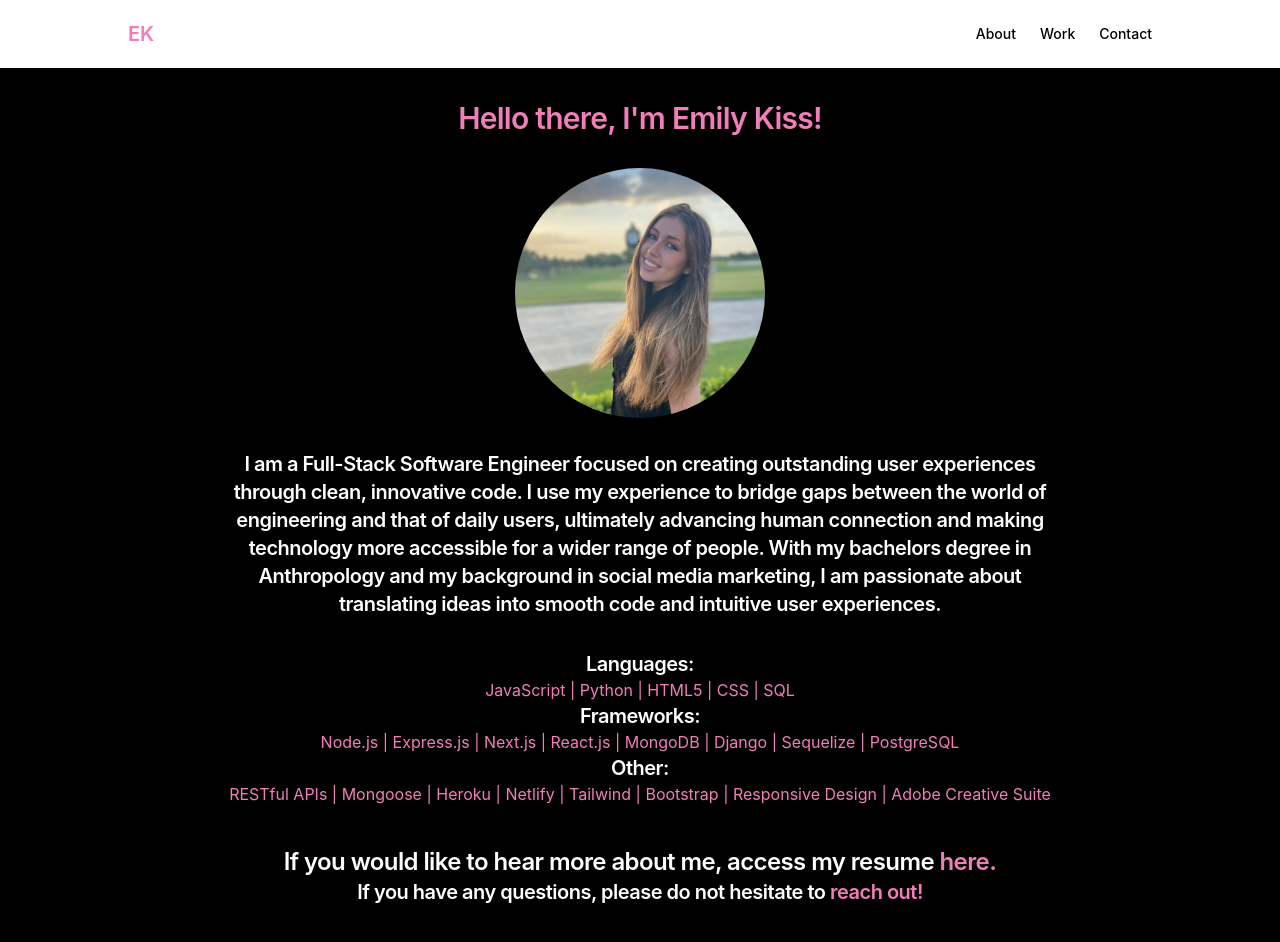
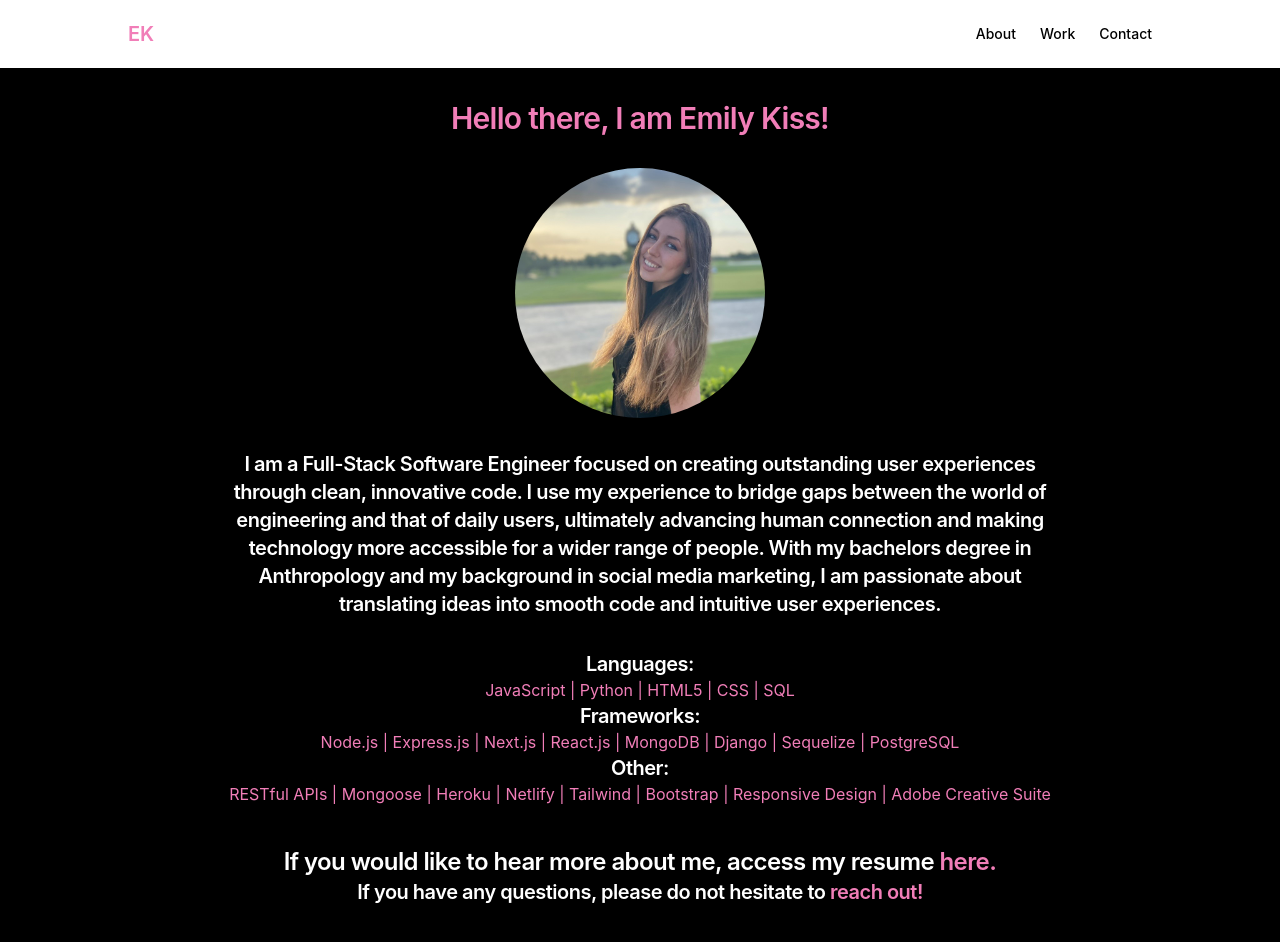
Before and after one commit to emilykiss/Emily-Kiss-Portfolio, a Next.js app: page / in a window 1280 px wide. Shown: the top 942 px of the page. Built offline with nearby package versions, Linux system fonts and the light colour scheme.

Commit message:
no apostrophes allowed I guess

```diff
--- a/pages/index.js
+++ b/pages/index.js
@@ -12,7 +12,7 @@ export default function Home() {
       </Head>
       <main>
         <h1 className="mt-8 text-center font-semibold tracking-tight text-pink-400 text-3xl">
-          Hello there, I'm Emily Kiss!
+          Hello there, I am Emily Kiss!
         </h1>
         <span className="flex justify-center my-8">
           <Image
```
